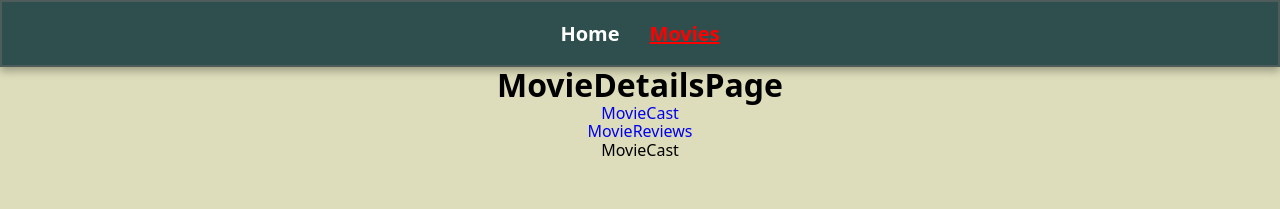
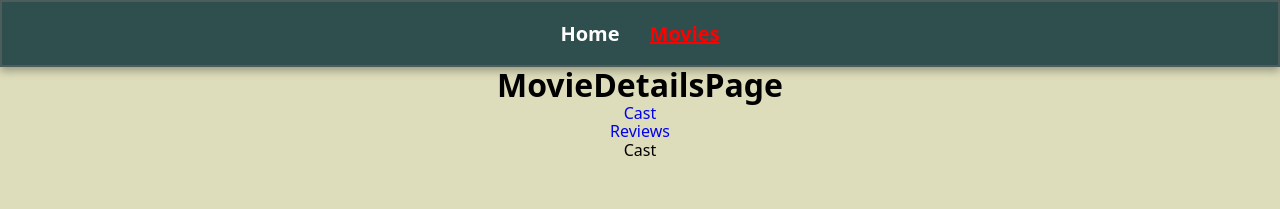
Before and after one commit to Alex-Sea-gull/goit-react-hw-05, a React (Vite) app: page /movies/1/cast in a window 1280 px wide. Shown: the top 209 px of the page. Built offline with nearby package versions, Linux system fonts and the light colour scheme.

Commit message:
add useSearchParams in movies page

```diff
--- a/src/Pages/MovieDetailsPage/MovieDetailsPage.jsx
+++ b/src/Pages/MovieDetailsPage/MovieDetailsPage.jsx
@@ -5,8 +5,8 @@ const MovieDetailsPage = () => {
     <div>
       <h1>MovieDetailsPage</h1>
       <nav>
-        <NavLink to="movieCast">MovieCast</NavLink>
-        <NavLink to="movieReviews">MovieReviews</NavLink>
+        <NavLink to="movieCast">Cast</NavLink>
+        <NavLink to="movieReviews">Reviews</NavLink>
       </nav>
       <Outlet />
     </div>
--- a/src/Pages/MoviesPage/MoviesPage.jsx
+++ b/src/Pages/MoviesPage/MoviesPage.jsx
@@ -4,11 +4,13 @@ import Loader from "../../components/Loader/Loader";
 import { fetchMoviesByTitle } from "../../services/api";
 import MoviesList from "../../components/MoviesList/MoviesList";
 import s from "./MoviesPage.module.css";
+import { useSearchParams } from "react-router-dom";
 
 const MoviesPage = () => {
   const [movies, setMovies] = useState([]);
   const [isLoading, setIsLoading] = useState(false);
-  const [query, setQuery] = useState("");
+  const [searchParams, setSearchParams] = useSearchParams();
+  const query = searchParams.get("query");
 
   useEffect(() => {
     if (!query) return;
@@ -30,10 +32,10 @@ const MoviesPage = () => {
 
   const onSubmit = (values) => {
     console.log(values);
-    setQuery(values.query);
+    setSearchParams({ query: values.query });
   };
 
-  const initialValues = { query: "" };
+  const initialValues = { query: query };
 
   return (
     <div>
--- a/src/components/MovieCast/MovieCast.jsx
+++ b/src/components/MovieCast/MovieCast.jsx
@@ -1,5 +1,5 @@
 const MovieCast = () => {
-  return <div>MovieCast</div>;
+  return <div>Cast</div>;
 };
 
 export default MovieCast;
--- a/src/components/MovieReviews/MovieReviews.jsx
+++ b/src/components/MovieReviews/MovieReviews.jsx
@@ -1,5 +1,5 @@
 const MovieReviews = () => {
-  return <div>MovieReviews</div>;
+  return <div>Reviews</div>;
 };
 
 export default MovieReviews;
--- a/src/components/Navigation/Navigation.module.css
+++ b/src/components/Navigation/Navigation.module.css
@@ -35,4 +35,5 @@
     margin: 0;
     border: 2px solid #4e5d5b;
     box-shadow: 0 4px 8px rgba(0, 0, 0, 0.3);
+
 }
```
